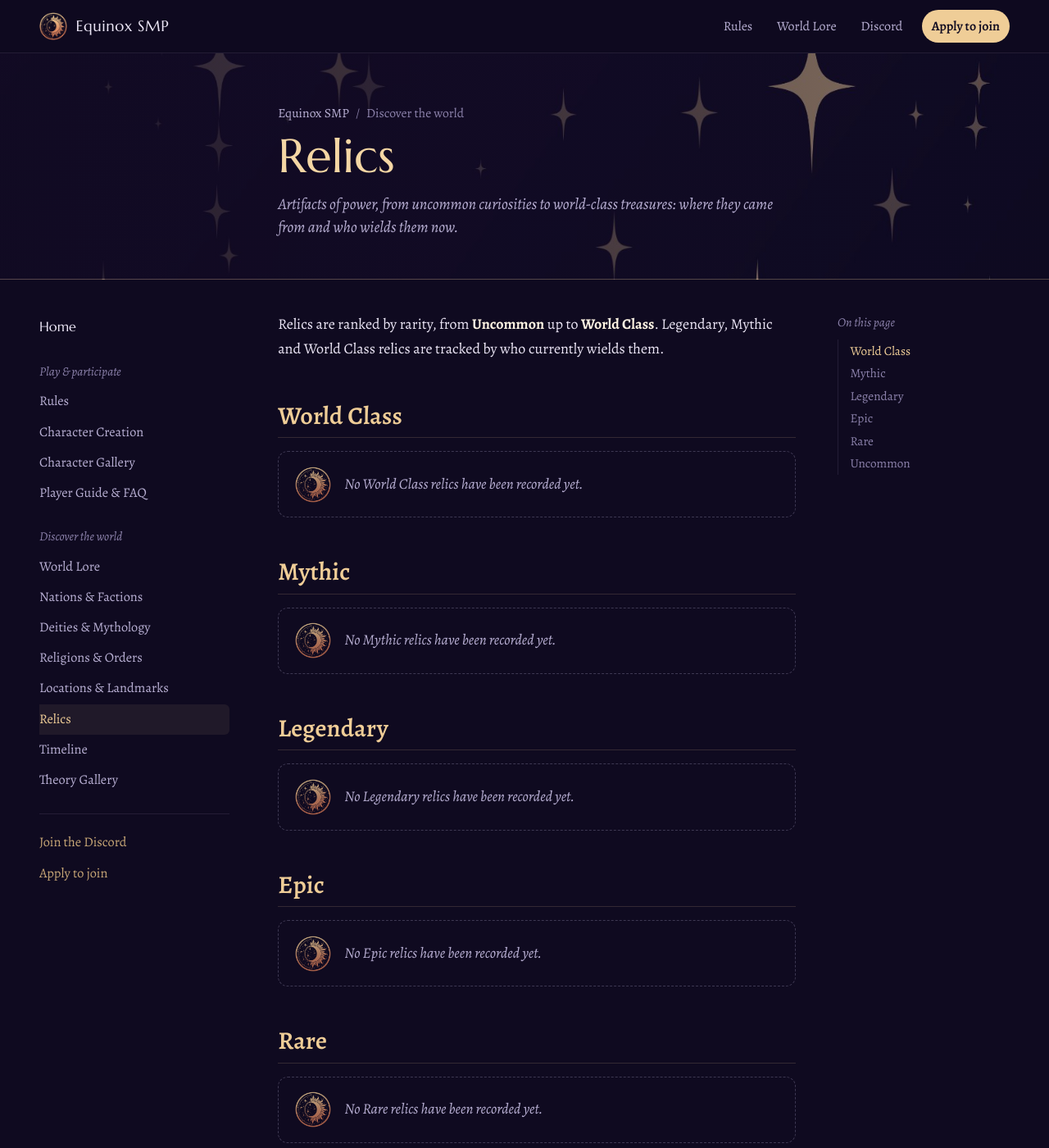
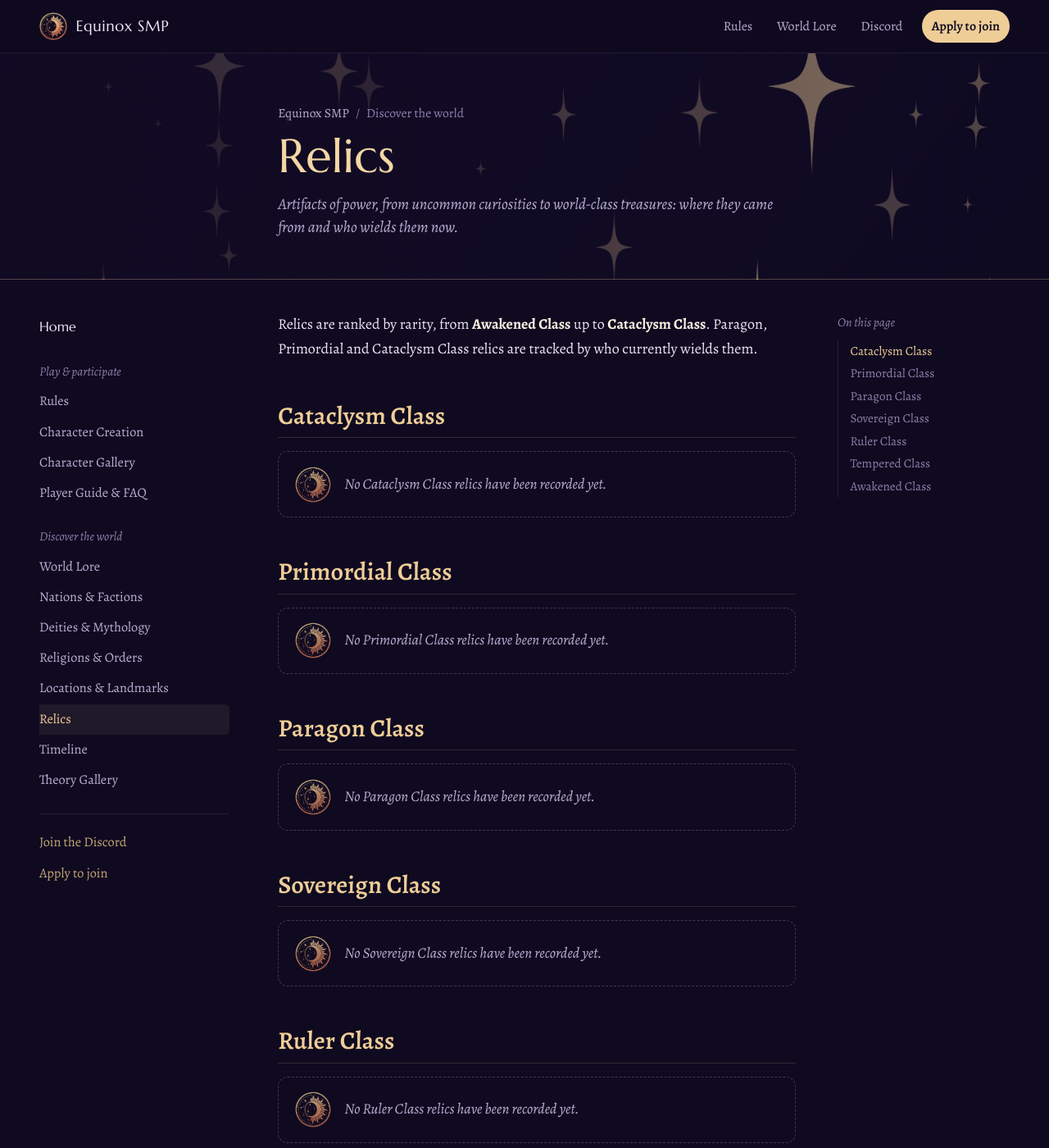
Before and after one commit to smpequinox/smpequinox.github.io, a Jekyll site: the page built from relics.md, in a window 1280 px wide and 1400 px high. Shown: the whole window at 82% size. Built offline with Jekyll 4.4.1, drawn with Linux system fonts in a browser that asks for light colours; some of the changed text lies outside the part shown.

Commit message:
Rename relic tiers and add Awakened Class
Tiers are now Awakened, Tempered, Ruler, Sovereign, Paragon, Primordial
and Cataclysm Class. Paragon Class and up show the current wielder.

Co-Authored-By: Claude Opus 5.5 <noreply@anthropic.com>
Claude-Session: https://claude.ai/code/session_012pD2useRZpTrTfTm1Gthrx

```diff
--- a/_data/relic_tiers.yml
+++ b/_data/relic_tiers.yml
@@ -1,11 +1,12 @@
 # Relic rarity tiers, lowest first. A relic's "rarity:" line must match one of these names.
 # "wielded: true" tiers show who currently wields the relic.
-- name: "Uncommon"
-- name: "Rare"
-- name: "Epic"
-- name: "Legendary"
+- name: "Awakened Class"
+- name: "Tempered Class"
+- name: "Ruler Class"
+- name: "Sovereign Class"
+- name: "Paragon Class"
   wielded: true
-- name: "Mythic"
+- name: "Primordial Class"
   wielded: true
-- name: "World Class"
+- name: "Cataclysm Class"
   wielded: true
--- a/assets/css/site.css
+++ b/assets/css/site.css
@@ -565,12 +565,13 @@ button { font: inherit; color: inherit; }
 .status--draft { border-style: dashed; border-color: var(--ink-3); color: var(--ink-3); }
 .status--confirmed { border-color: var(--ember); color: var(--ember); }
 .status--debunked { border-color: var(--ink-3); color: var(--ink-3); text-decoration: line-through; }
-.status--uncommon { border-color: #8fc49a; color: #8fc49a; }
-.status--rare { border-color: #7fb2e5; color: #7fb2e5; }
-.status--epic { border-color: #b996f2; color: #b996f2; }
-.status--legendary { border-color: var(--gilt); color: var(--gilt); }
-.status--mythic { border-color: var(--ember); color: var(--ember); }
-.status--world-class { border-color: #ff8fb1; color: #ffd6e2; background: rgba(255, 143, 177, 0.14); }
+.status--awakened-class { border-color: var(--ink-3); color: var(--ink-2); }
+.status--tempered-class { border-color: #8fc49a; color: #8fc49a; }
+.status--ruler-class { border-color: #7fb2e5; color: #7fb2e5; }
+.status--sovereign-class { border-color: #b996f2; color: #b996f2; }
+.status--paragon-class { border-color: var(--gilt); color: var(--gilt); }
+.status--primordial-class { border-color: var(--ember); color: var(--ember); }
+.status--cataclysm-class { border-color: #ff8fb1; color: #ffd6e2; background: rgba(255, 143, 177, 0.14); }
 .status--sub { font-size: .75rem; padding: .25rem .5rem; }
 .status--cursed { border-color: #c45a6e; color: #f0a3b1; background: rgba(196, 90, 110, 0.14); }
 .status--blessed { border-color: #f3e3a8; color: #fff4cc; background: rgba(243, 227, 168, 0.12); }
--- a/relics.md
+++ b/relics.md
@@ -3,7 +3,7 @@ title: "Relics"
 description: "Artifacts of power, from uncommon curiosities to world-class treasures: where they came from and who wields them now."
 ---
 
-Relics are ranked by rarity, from **Uncommon** up to **World Class**. Legendary, Mythic and World Class relics are tracked by who currently wields them.
+Relics are ranked by rarity, from **Awakened Class** up to **Cataclysm Class**. Paragon, Primordial and Cataclysm Class relics are tracked by who currently wields them.
 
 {% assign tiers = site.data.relic_tiers | reverse %}
 {% for tier in tiers %}
```
Also changed, not shown: EDITING.md (+1 -1 lines), templates/relic.md (+2 -2 lines).
